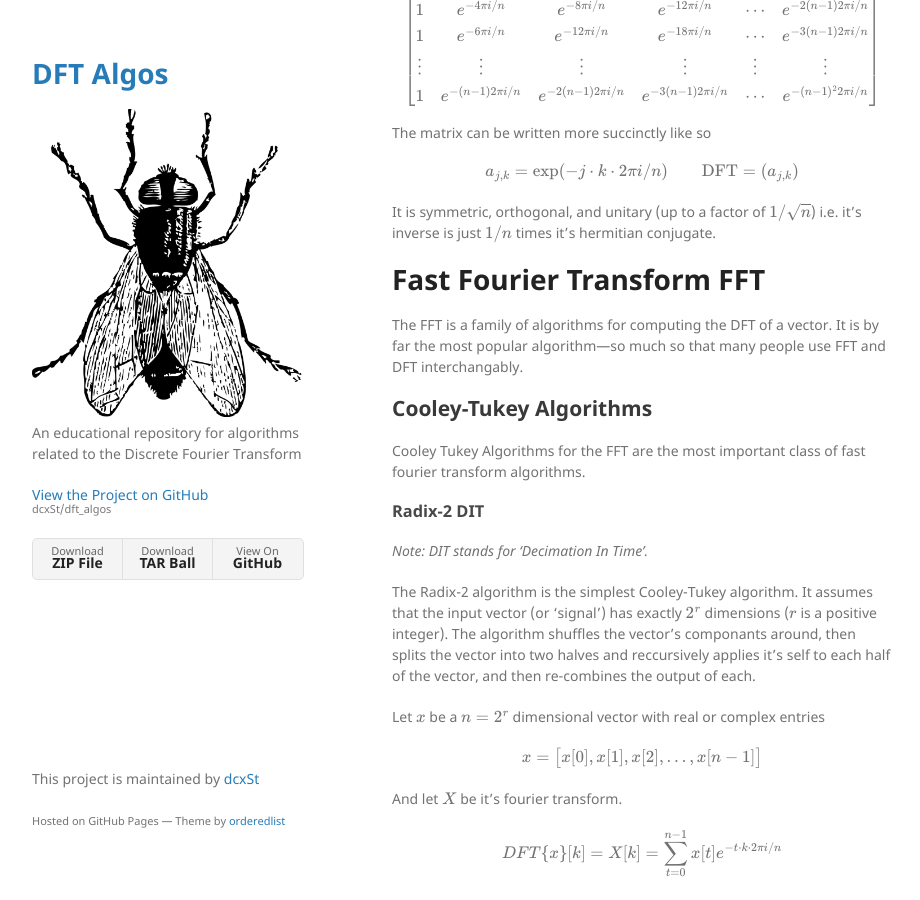
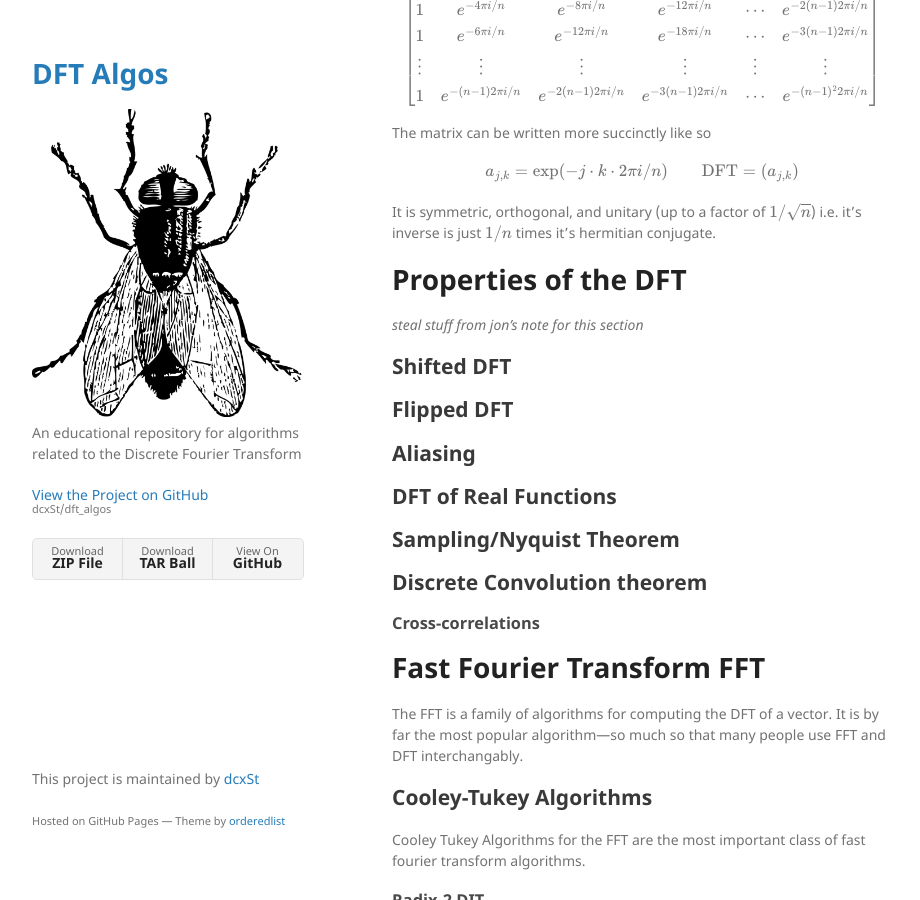
Before and after one commit to dcxSt/dft_algos, a Jekyll site: the page built from index.md, in a window 1280 px wide and 900 px high, scrolled down 980 px. Shown: the whole window, without its empty margins (178-1098 px from the left). Built offline with Jekyll 4.4.1, drawn with Linux system fonts in a browser that asks for light colours; formulas are drawn with MathJax 3; our own code applies the rules of GitHub Pages for plain Markdown files.

Commit message:
dft subjects added

```diff
--- a/index.md
+++ b/index.md
@@ -34,6 +34,22 @@ The matrix can be written more succinctly like so
 \\[a_{j,k} = \exp(-j\cdot k\cdot 2\pi i/n)\qquad\text{DFT} = (a_{j,k})\\]
 
 It is symmetric, orthogonal, and unitary (up to a factor of \\(1/\sqrt n\\)) i.e. it's inverse is just \\(1/n\\) times it's hermitian conjugate.
+
+# Properties of the DFT
+*steal stuff from jon's note for this section*
+## Shifted DFT
+
+## Flipped DFT
+
+## Aliasing
+
+## DFT of Real Functions
+
+## Sampling/Nyquist Theorem
+
+## Discrete Convolution theorem
+
+### Cross-correlations
 
 # Fast Fourier Transform FFT
 The FFT is a family of algorithms for computing the DFT of a vector. It is by far the most popular algorithm—so much so that many people use FFT and DFT interchangably.
```
